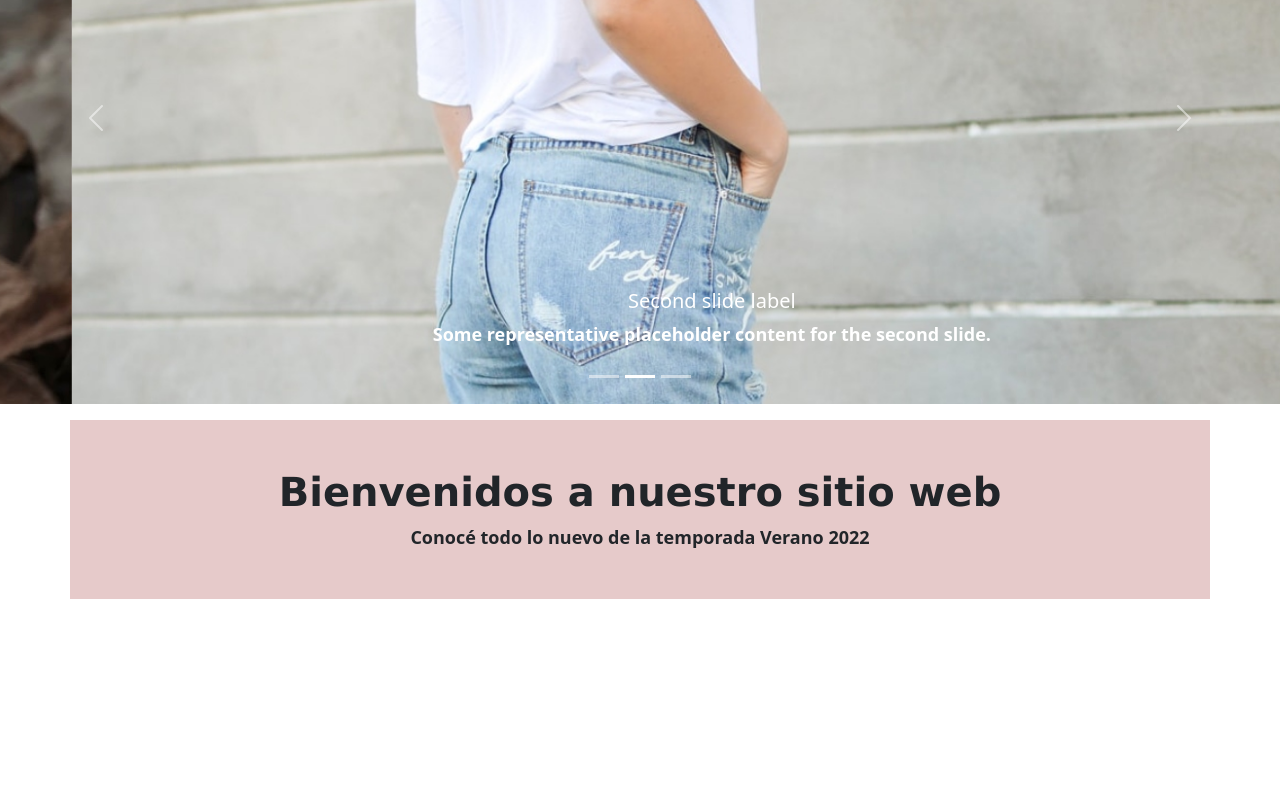
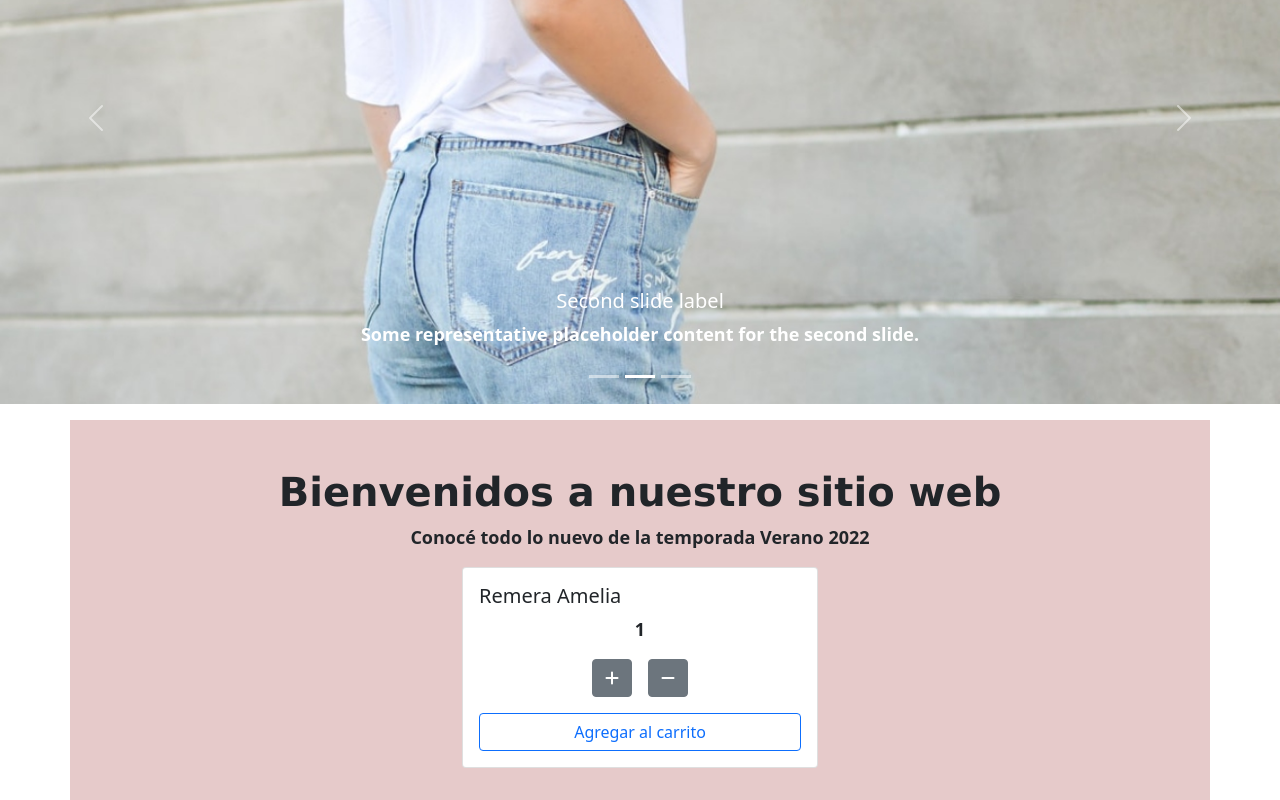
Before and after one commit to leysap/ReactJs, a React (Create React App) app: page / in a window 1280 px wide. Shown: the part 240-1040 px from the top of the page. Before the commit the page ends 839 px from the top, so only its background shows below. Built offline with nearby package versions, Linux system fonts and the light colour scheme.

Commit message:
nuevo componente ItemCount

```diff
--- /dev/null
+++ b/src/components/ItemCount.jsx
@@ -0,0 +1,39 @@
+import React from 'react'
+import { useState } from 'react'
+
+const ItemCount = ({ stock, initial, onAdd}) => {
+
+    const [contador, setContador] = useState(1)
+
+    const sumar = () => {
+        contador < stock ? setContador(contador + 1) : setContador(contador)
+
+    }
+
+    const restar = () => {
+        contador > initial ? setContador(contador - 1) : setContador(contador)
+    }
+    console.log("Cantidad: " + contador)
+    return (
+
+        <div className="row d-md-flex justify-content-md-center">
+            <div className="col-sm-4">
+                <div className="card">
+                    <div className="card-body">
+                        <h5 className="card-title">Remera Amelia</h5>
+                        <p className="card-text">{contador}</p>
+                        <div className="d-grid gap-3 d-md-flex justify-content-md-center">
+                            <button className="btn btn-secondary" onClick={() => sumar()}><i className="fas fa-plus"></i></button>
+                            <button className="btn btn-secondary" onClick={() => restar()} ><i className="fas fa-minus"></i></button>
+                        </div>
+                        <div className="btn-carrito d-grid gap-2">
+                            <button className="btn btn-outline-primary" onClick={() => onAdd()}type="button">Agregar al carrito</button>
+                        </div>
+                    </div>
+                </div>
+            </div>
+        </div>
+    )
+}
+
+export default ItemCount
--- a/src/components/ItemListContainer.jsx
+++ b/src/components/ItemListContainer.jsx
@@ -1,11 +1,17 @@
 import React from 'react'
+import ItemCount from './ItemCount'
 
 const ItemListContainer = ({greeting,mensaje}) => {
+
+    const onAdd = () => {
+        console.log("Se agrego al carrito!" )
+    }
 
     return (
         <div className="container">
             <h1 className="titulo">{greeting}</h1>
             <p>{mensaje}</p>
+            <ItemCount stock="10" initial="1" onAdd={onAdd}/>
         </div>
     )
 }
--- a/src/components/NavBar/style.scss
+++ b/src/components/NavBar/style.scss
@@ -32,3 +32,14 @@ p{
     font-weight: bolder;
     font-size: large;
 }
+
+.card-product{
+    text-align: center;
+    border: 2px solid gray;
+    margin-top: 2em;
+    margin-left: 25em;
+    margin-right: 25em;
+}
+.btn-carrito{
+    margin-top: 1em;
+}
```
